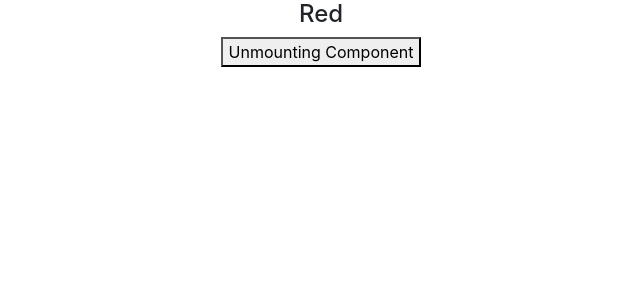
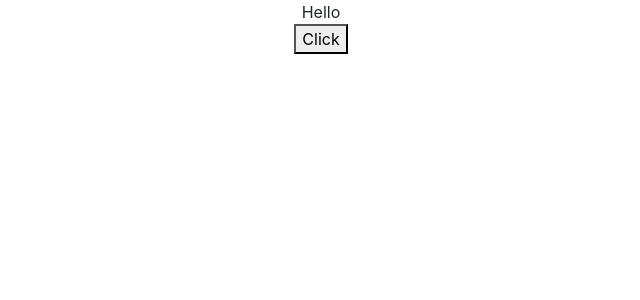
Before and after one commit to Dhara-Popat/FirstReactApp, a React (Create React App) app: page / in a window 1280 px wide. Shown: the top 300 px of the page, without its empty margins (319-959 px from the left). Built offline with nearby package versions, Linux system fonts and the light colour scheme.

Commit message:
git push -A

```diff
--- a/src/App.js
+++ b/src/App.js
@@ -1,4 +1,6 @@
 import './App.css';
+import Click from './component/Event Handling/Click';
+import ClickTwo from './component/Event Handling/ClickTwo';
 // import { BrowserRouter as Router, Route, Routes } from 'react-router-dom';
 import Home from './component/Home';
 import Mounting from './component/LifecycleMethods/Mounting';
@@ -25,7 +27,11 @@ function App() {
 
         {/* <Updating /> */}
 
-        <Unmouting />
+        {/* <Unmouting /> */}
+
+        {/* <Click /> */}
+
+        <ClickTwo />
 
       </div>
     </>
--- /dev/null
+++ b/src/component/Event Handling/Click.js
@@ -0,0 +1,32 @@
+import React, { Component } from 'react'
+
+export class Click extends Component {
+    constructor(props) {
+        super(props)
+
+        this.state = {
+             message: 'Hello'
+        }
+
+        this.clickHandler = this.clickHandler.bind(this)
+    }
+
+    clickHandler(){
+        this.setState({
+            message: 'Goodbye!'
+        })
+
+    }
+
+    render() {
+        return (
+            <div>
+                <div>{this.state.message}</div>
+                {/* <button onClick={this.clickHandler.bind(this)}>Click</button> */}
+                <button onClick={this.clickHandler}>Click</button>
+            </div>
+        )
+    }
+}
+
+export default Click
--- /dev/null
+++ b/src/component/Event Handling/ClickTwo.js
@@ -0,0 +1,29 @@
+import React, { Component } from 'react'
+
+export class ClickTwo extends Component {
+    constructor(props) {
+        super(props)
+
+        this.state = {
+             message: 'Hello'
+        }
+    }
+
+    clickHandler = () => {
+        this.setState({
+            message: 'Goodbye!'
+        })
+    }
+
+    render() {
+        return (
+            <div>
+                <div>{this.state.message}</div>
+                {/* <button onClick={() => this.clickHandler()}>Click</button> */}
+               <button onClick={this.clickHandler}>Click</button>
+            </div>
+        )
+    }
+}
+
+export default ClickTwo
```
